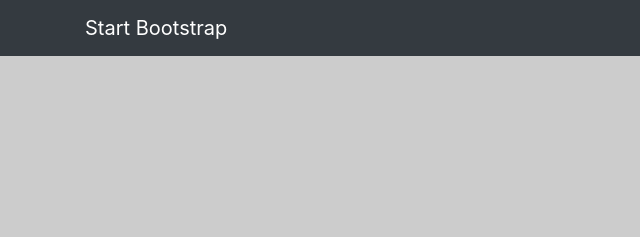
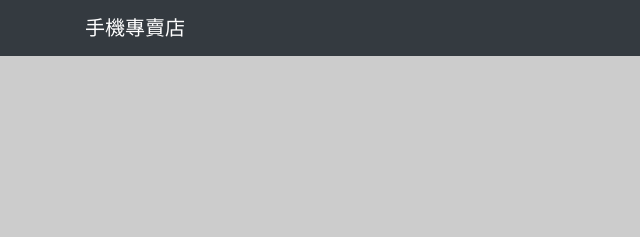
Before and after one commit to clut10537/git-Demo, a website: page index.html in a window 1280 px wide. Shown: the top 237 px of the page, 0-640 px from the left. Drawn offline with Linux system fonts and the light colour scheme; placeholder pictures from the web are drawn by us.

Commit message:
修改首頁名稱

```diff
--- a/index.html
+++ b/index.html
@@ -23,7 +23,7 @@
     <!-- Navigation -->
     <nav class="navbar fixed-top navbar-expand-lg navbar-dark bg-dark fixed-top">
       <div class="container">
-        <a class="navbar-brand" href="index.html">Start Bootstrap</a>
+        <a class="navbar-brand" href="index.html">手機專賣店</a>
         <button class="navbar-toggler navbar-toggler-right" type="button" data-toggle="collapse" data-target="#navbarResponsive" aria-controls="navbarResponsive" aria-expanded="false" aria-label="Toggle navigation">
           <span class="navbar-toggler-icon"></span>
         </button>
```
